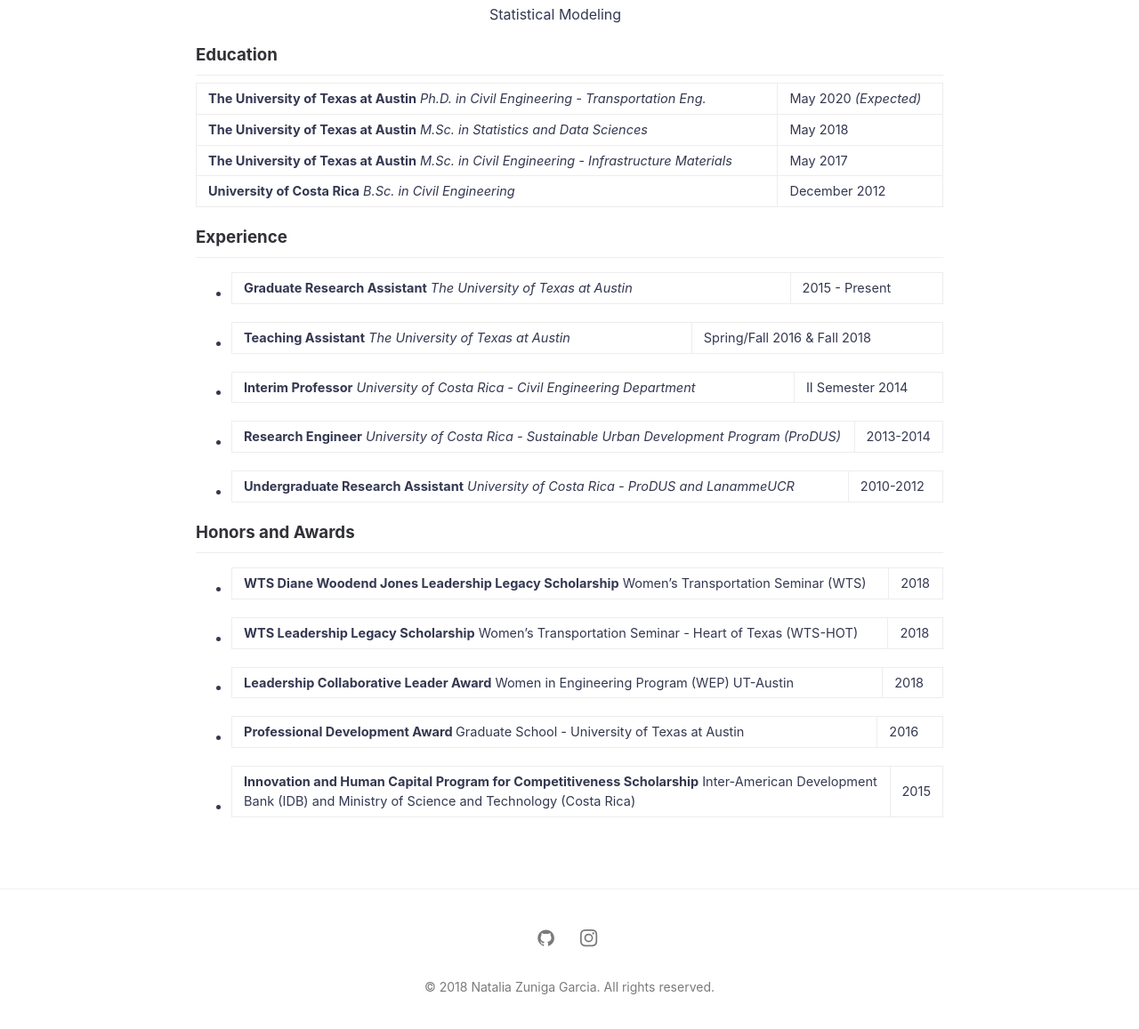
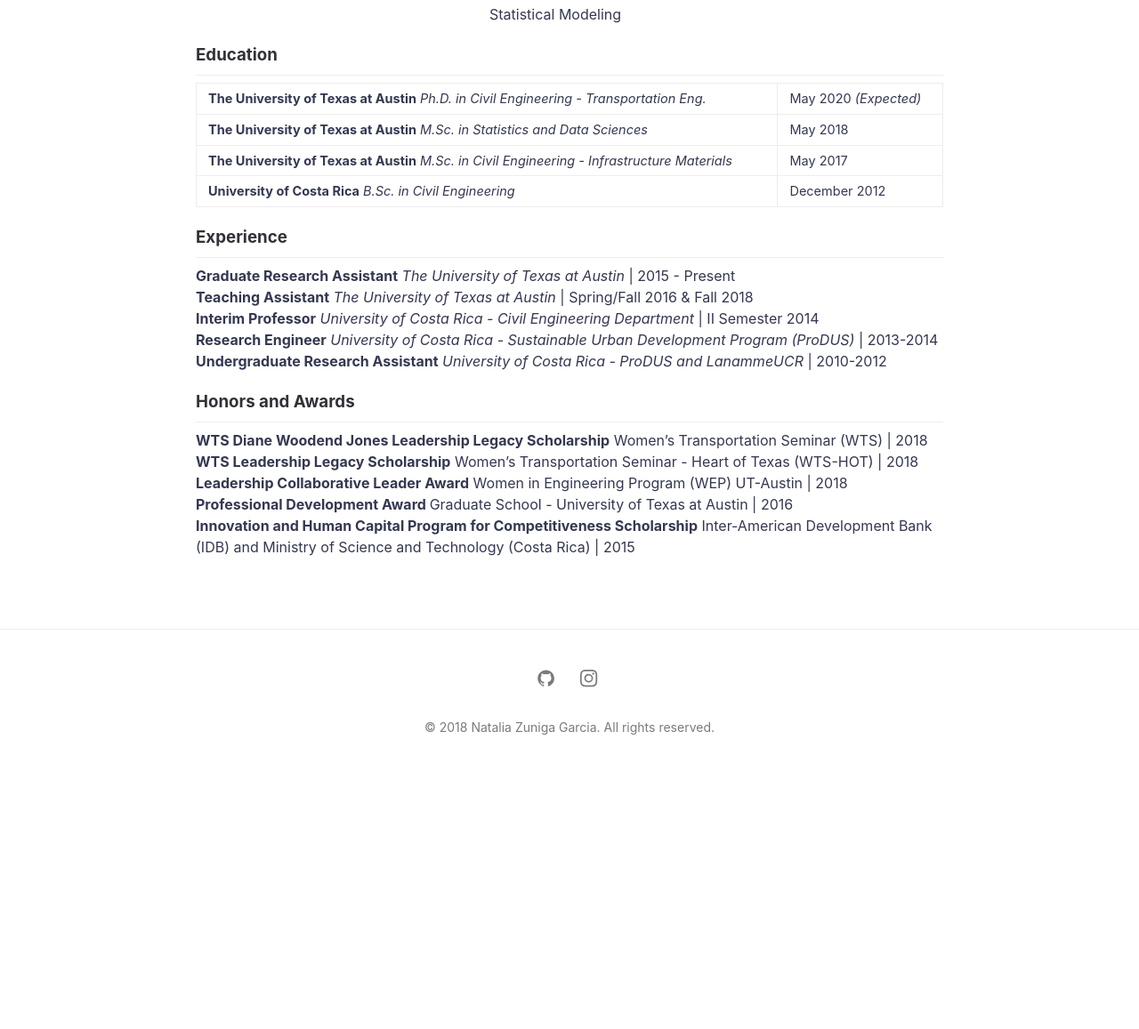
Before and after one commit to nzunigag/nzunigag.github.io, a Jekyll site: the page built from about.md, in a window 1280 px wide and 1400 px high, scrolled down 474 px, cut to the strip 235-1392 px from the top of the window. Shown: the whole strip at 89% size. Built offline with Jekyll 4.4.1, drawn with Linux system fonts in a browser that asks for light colours; after the commit the page ends 1582 px from its top, so only the background shows below that.

```diff
--- a/about.md
+++ b/about.md
@@ -31,17 +31,17 @@ ___
 
 ### Experience
 ___
-- <b>Graduate Research Assistant</b> <i>The University of Texas at Austin </i> | 2015 - Present <br>
-- <b>Teaching Assistant</b> <i>The University of Texas at Austin</i> | Spring/Fall 2016 & Fall 2018 <br>
-- <b>Interim Professor</b> <i>University of Costa Rica - Civil Engineering Department</i> | II Semester 2014 <br>
-- <b>Research Engineer</b> <i>University of Costa Rica - Sustainable Urban Development Program (ProDUS)</i> | 2013-2014 <br>
-- <b>Undergraduate Research Assistant</b> <i>University of Costa Rica - ProDUS and LanammeUCR</i> | 2010-2012<br>
+<b>Graduate Research Assistant</b> <i>The University of Texas at Austin </i> | 2015 - Present <br>
+<b>Teaching Assistant</b> <i>The University of Texas at Austin</i> | Spring/Fall 2016 & Fall 2018 <br>
+<b>Interim Professor</b> <i>University of Costa Rica - Civil Engineering Department</i> | II Semester 2014 <br>
+<b>Research Engineer</b> <i>University of Costa Rica - Sustainable Urban Development Program (ProDUS)</i> | 2013-2014 <br>
+<b>Undergraduate Research Assistant</b> <i>University of Costa Rica - ProDUS and LanammeUCR</i> | 2010-2012<br>
 
 
 ### Honors and Awards
 ___
-- <b>WTS Diane Woodend Jones Leadership Legacy Scholarship</b> Women’s Transportation Seminar (WTS) | 2018 <br>
-- <b>WTS Leadership Legacy Scholarship</b> Women’s Transportation Seminar - Heart of Texas (WTS-HOT) | 2018 <br>
-- <b>Leadership	Collaborative	Leader	Award</b> Women in	Engineering Program (WEP) UT-Austin | 2018 <br>
-- <b>Professional Development Award </b> Graduate School - University of Texas at Austin | 2016 <br>
-- <b>Innovation and Human Capital Program for Competitiveness Scholarship</b> Inter-American Development Bank (IDB) and Ministry of Science and Technology (Costa Rica) | 2015 <br>
+<b>WTS Diane Woodend Jones Leadership Legacy Scholarship</b> Women’s Transportation Seminar (WTS) | 2018 <br>
+<b>WTS Leadership Legacy Scholarship</b> Women’s Transportation Seminar - Heart of Texas (WTS-HOT) | 2018 <br>
+<b>Leadership	Collaborative	Leader	Award</b> Women in	Engineering Program (WEP) UT-Austin | 2018 <br>
+<b>Professional Development Award </b> Graduate School - University of Texas at Austin | 2016 <br>
+<b>Innovation and Human Capital Program for Competitiveness Scholarship</b> Inter-American Development Bank (IDB) and Ministry of Science and Technology (Costa Rica) | 2015 <br>
```
